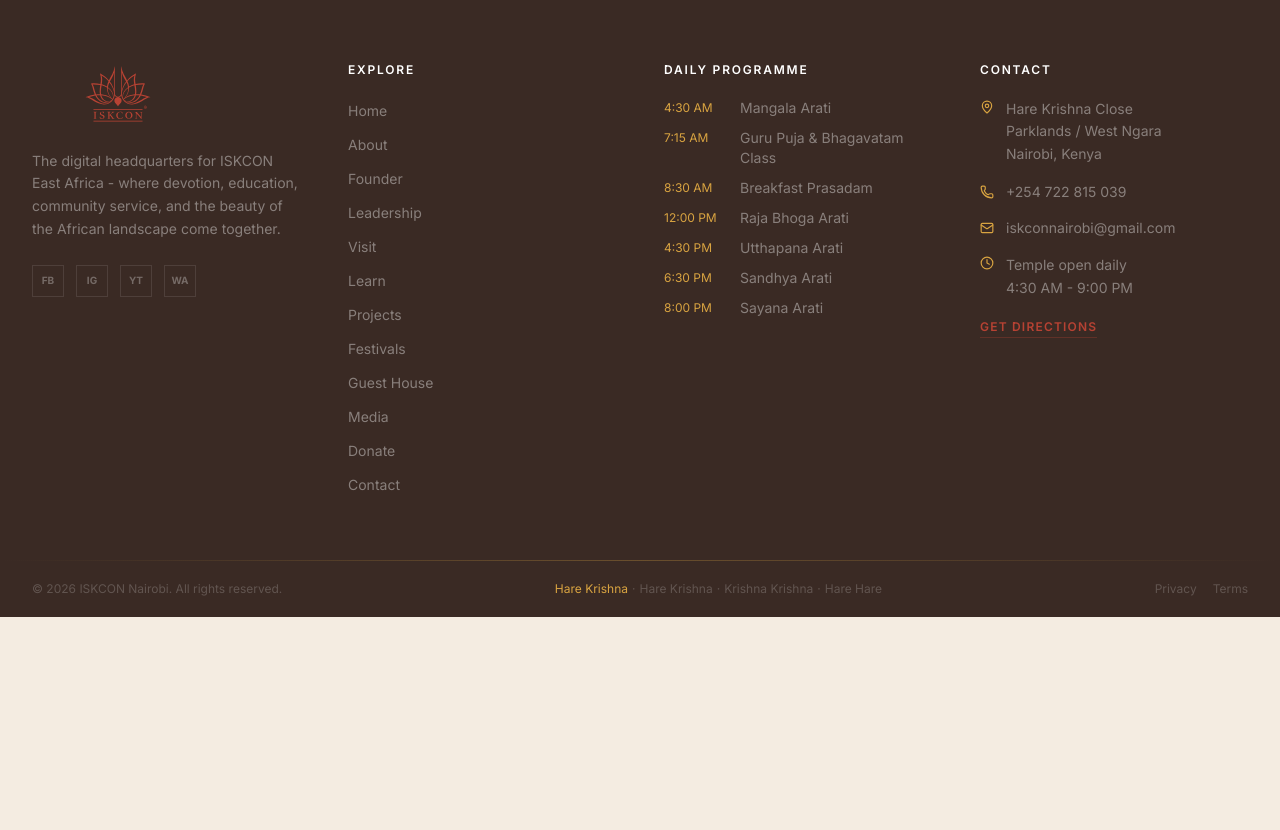
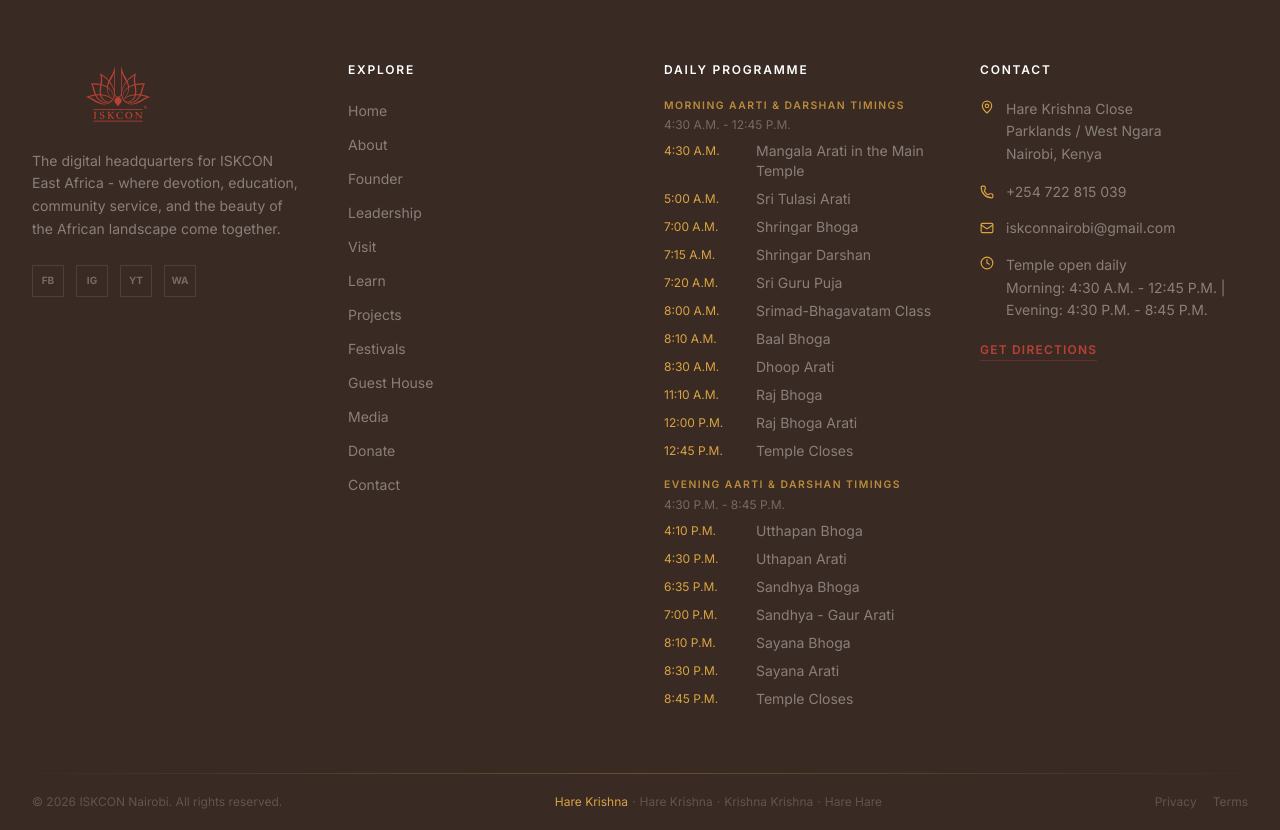
Before and after one commit to mongaremanfredo/iskcon-nairobi, a Next.js app: page /media in a window 1280 px wide. Shown: the part 1770-2600 px from the top of the page. Before the commit the page ends 2387 px from the top, so only its background shows below. Built offline with nearby package versions, Linux system fonts and the light colour scheme.

Commit message:
Update temple programme timings

```diff
--- a/src/app/guest-house/page.tsx
+++ b/src/app/guest-house/page.tsx
@@ -36,7 +36,7 @@ export default function GuestHousePage() {
               <span className="eyebrow block mb-4">Why Stay With Us</span>
               <h2 className="section-title mb-6">A Temple Stay<br /><em className="text-gold not-italic font-normal">Unlike Any Other</em></h2>
               <div className="space-y-4 font-inter text-ink/70 leading-relaxed">
-                <p>Staying at ISKCON Nairobi's guest house means waking to the sound of conches and bells at 4:30 AM, attending Mangala Arati as the city sleeps, and experiencing the full rhythm of a devotional community.</p>
+                <p>Staying at ISKCON Nairobi's guest house means waking to the sound of conches and bells at 4:30 A.M., attending Mangala Arati as the city sleeps, and experiencing the full rhythm of a devotional community.</p>
                 <p>Whether you are a visiting devotee, a spiritual seeker, or a researcher interested in Vaishnava life, the guest house offers a rare opportunity to experience authentic Krishna conscious community living.</p>
                 <p>All rooms include access to the temple, prasadam timings, temple access, and retreat arrangements before travelling.</p>
               </div>
--- a/src/app/visit/page.tsx
+++ b/src/app/visit/page.tsx
@@ -1,6 +1,6 @@
 import type { Metadata } from "next";
 import PageHero from "@/components/ui/PageHero";
-import { templeInfo, templeSchedule } from "@/data/site";
+import { templeInfo, templeScheduleGroups } from "@/data/site";
 import { MapPin, Clock, Phone, AlertCircle } from "lucide-react";
 import Link from "next/link";
 
@@ -26,14 +26,24 @@ export default function VisitPage() {
             <div className="lg:col-span-2">
               <span className="eyebrow block mb-4">Daily Programmes</span>
               <h2 className="section-title mb-8">Temple Schedule</h2>
-              <div className="divide-y divide-temple-sand">
-                {templeSchedule.map((item) => (
-                  <div key={item.time} className="flex items-center justify-between py-4">
-                    <div className="flex items-center gap-5">
-                      <span className="font-inter text-gold font-semibold text-sm w-20">{item.time}</span>
-                      <span className="font-playfair text-ink text-lg">{item.event}</span>
+              <div className="space-y-8">
+                {templeScheduleGroups.map((group) => (
+                  <div key={group.title} className="border border-temple-sand bg-white/50">
+                    <div className="border-b border-temple-sand p-4">
+                      <p className="font-playfair text-ink text-xl">{group.title}</p>
+                      <p className="font-inter text-gold text-xs font-semibold tracking-widest uppercase mt-1">{group.timeRange}</p>
                     </div>
-                    <span className="hidden sm:block w-1.5 h-1.5 rounded-full bg-gold/40" />
+                    <div className="divide-y divide-temple-sand">
+                      {group.items.map((item) => (
+                        <div key={`${group.title}-${item.time}-${item.event}`} className="flex items-center justify-between px-4 py-3">
+                          <div className="flex items-center gap-5">
+                            <span className="font-inter text-gold font-semibold text-sm w-24 flex-shrink-0">{item.time}</span>
+                            <span className="font-playfair text-ink text-lg">{item.event}</span>
+                          </div>
+                          <span className="hidden sm:block w-1.5 h-1.5 rounded-full bg-gold/40" />
+                        </div>
+                      ))}
+                    </div>
                   </div>
                 ))}
               </div>
--- a/src/components/layout/Footer.tsx
+++ b/src/components/layout/Footer.tsx
@@ -1,6 +1,6 @@
 import Link from "next/link";
 import { MapPin, Phone, Mail, Clock } from "lucide-react";
-import { templeInfo, templeSchedule, navigation, socialLinks } from "@/data/site";
+import { templeInfo, templeScheduleGroups, navigation, socialLinks } from "@/data/site";
 import BrandLogo from "@/components/ui/BrandLogo";
 
 export default function Footer() {
@@ -51,11 +51,21 @@ export default function Footer() {
             <h4 className="font-inter text-white font-semibold text-xs tracking-[0.15em] uppercase mb-5">
               Daily Programme
             </h4>
-            <ul className="space-y-2.5">
-              {templeSchedule.map((item) => (
-                <li key={item.time} className="flex items-start gap-3">
-                  <span className="font-inter text-gold text-xs w-16 flex-shrink-0 pt-0.5">{item.time}</span>
-                  <span className="font-inter text-white/40 text-sm">{item.event}</span>
+            <ul className="space-y-4">
+              {templeScheduleGroups.map((group) => (
+                <li key={group.title}>
+                  <p className="font-inter text-gold/80 text-[0.65rem] font-semibold uppercase tracking-[0.14em]">
+                    {group.title}
+                  </p>
+                  <p className="font-inter text-white/30 text-xs mt-1 mb-2">{group.timeRange}</p>
+                  <ul className="space-y-2">
+                    {group.items.map((item) => (
+                      <li key={`${group.title}-${item.time}-${item.event}`} className="flex items-start gap-3">
+                        <span className="font-inter text-gold text-xs w-20 flex-shrink-0 pt-0.5">{item.time}</span>
+                        <span className="font-inter text-white/40 text-sm">{item.event}</span>
+                      </li>
+                    ))}
+                  </ul>
                 </li>
               ))}
             </ul>
--- a/src/components/sections/HeroSection.tsx
+++ b/src/components/sections/HeroSection.tsx
@@ -171,9 +171,9 @@ export default function HeroSection() {
       <div className="absolute top-20 right-0 hidden lg:flex flex-col items-end gap-1 pr-8 pt-8">
         <span className="eyebrow text-gold/70 text-[9px]">Today&apos;s Programmes</span>
         <div className="text-right">
-          <p className="font-inter text-white/60 text-xs">4:30 AM — Maṅgala Ārati</p>
-          <p className="font-inter text-white/60 text-xs">7:15 AM — Bhāgavatam Class</p>
-          <p className="font-inter text-white/60 text-xs">6:30 PM — Sandhyā Ārati</p>
+          <p className="font-inter text-white/60 text-xs">4:30 A.M. - Mangala Arati</p>
+          <p className="font-inter text-white/60 text-xs">7:15 A.M. - Shringar Darshan</p>
+          <p className="font-inter text-white/60 text-xs">7:00 P.M. - Sandhya - Gaur Arati</p>
         </div>
       </div>
       <style>{`
--- a/src/data/site.ts
+++ b/src/data/site.ts
@@ -12,7 +12,7 @@ export const templeInfo = {
   phoneHref: "+254722815039",
   email: "iskconnairobi@gmail.com",
   mapUrl: "https://www.google.com/maps/search/?api=1&query=ISKCON%20Nairobi%20Hare%20Krishna%20Close%20Nairobi%20Kenya",
-  hours: "Daily: 4:30 AM - 9:00 PM",
+  hours: "Morning: 4:30 A.M. - 12:45 P.M. | Evening: 4:30 P.M. - 8:45 P.M.",
   note: "Programme timings can vary on festival days. Contact the temple before travelling for major celebrations.",
 };
 
@@ -471,12 +471,37 @@ export const guestRooms = [
   },
 ];
 
-export const templeSchedule = [
-  { time: "4:30 AM", event: "Mangala Arati" },
-  { time: "7:15 AM", event: "Guru Puja & Bhagavatam Class" },
-  { time: "8:30 AM", event: "Breakfast Prasadam" },
-  { time: "12:00 PM", event: "Raja Bhoga Arati" },
-  { time: "4:30 PM", event: "Utthapana Arati" },
-  { time: "6:30 PM", event: "Sandhya Arati" },
-  { time: "8:00 PM", event: "Sayana Arati" },
+export const templeScheduleGroups = [
+  {
+    title: "Morning Aarti & Darshan Timings",
+    timeRange: "4:30 A.M. - 12:45 P.M.",
+    items: [
+      { time: "4:30 A.M.", event: "Mangala Arati in the Main Temple" },
+      { time: "5:00 A.M.", event: "Sri Tulasi Arati" },
+      { time: "7:00 A.M.", event: "Shringar Bhoga" },
+      { time: "7:15 A.M.", event: "Shringar Darshan" },
+      { time: "7:20 A.M.", event: "Sri Guru Puja" },
+      { time: "8:00 A.M.", event: "Srimad-Bhagavatam Class" },
+      { time: "8:10 A.M.", event: "Baal Bhoga" },
+      { time: "8:30 A.M.", event: "Dhoop Arati" },
+      { time: "11:10 A.M.", event: "Raj Bhoga" },
+      { time: "12:00 P.M.", event: "Raj Bhoga Arati" },
+      { time: "12:45 P.M.", event: "Temple Closes" },
+    ],
+  },
+  {
+    title: "Evening Aarti & Darshan Timings",
+    timeRange: "4:30 P.M. - 8:45 P.M.",
+    items: [
+      { time: "4:10 P.M.", event: "Utthapan Bhoga" },
+      { time: "4:30 P.M.", event: "Uthapan Arati" },
+      { time: "6:35 P.M.", event: "Sandhya Bhoga" },
+      { time: "7:00 P.M.", event: "Sandhya - Gaur Arati" },
+      { time: "8:10 P.M.", event: "Sayana Bhoga" },
+      { time: "8:30 P.M.", event: "Sayana Arati" },
+      { time: "8:45 P.M.", event: "Temple Closes" },
+    ],
+  },
 ];
+
+export const templeSchedule = templeScheduleGroups.flatMap((group) => group.items);
```
